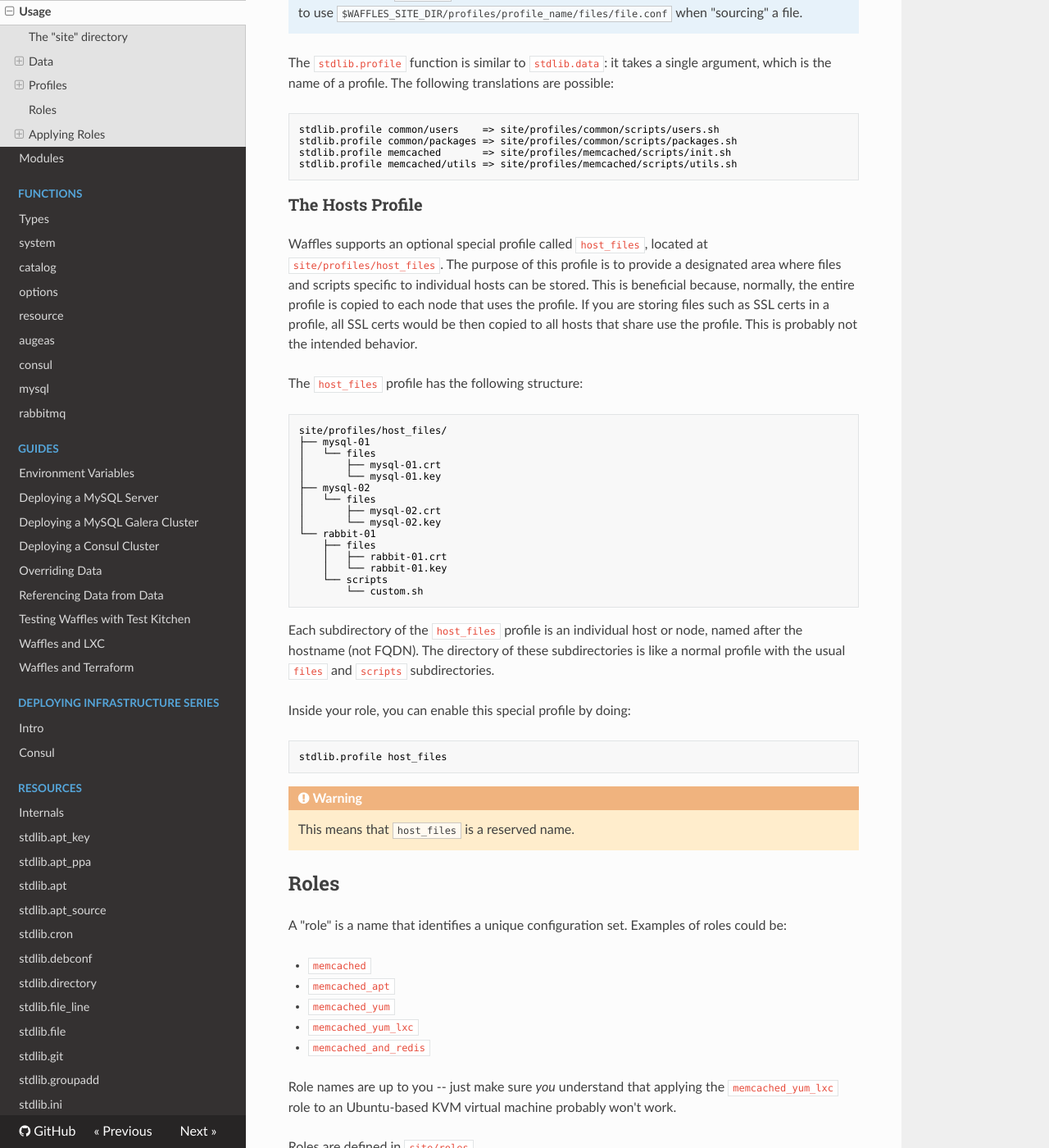
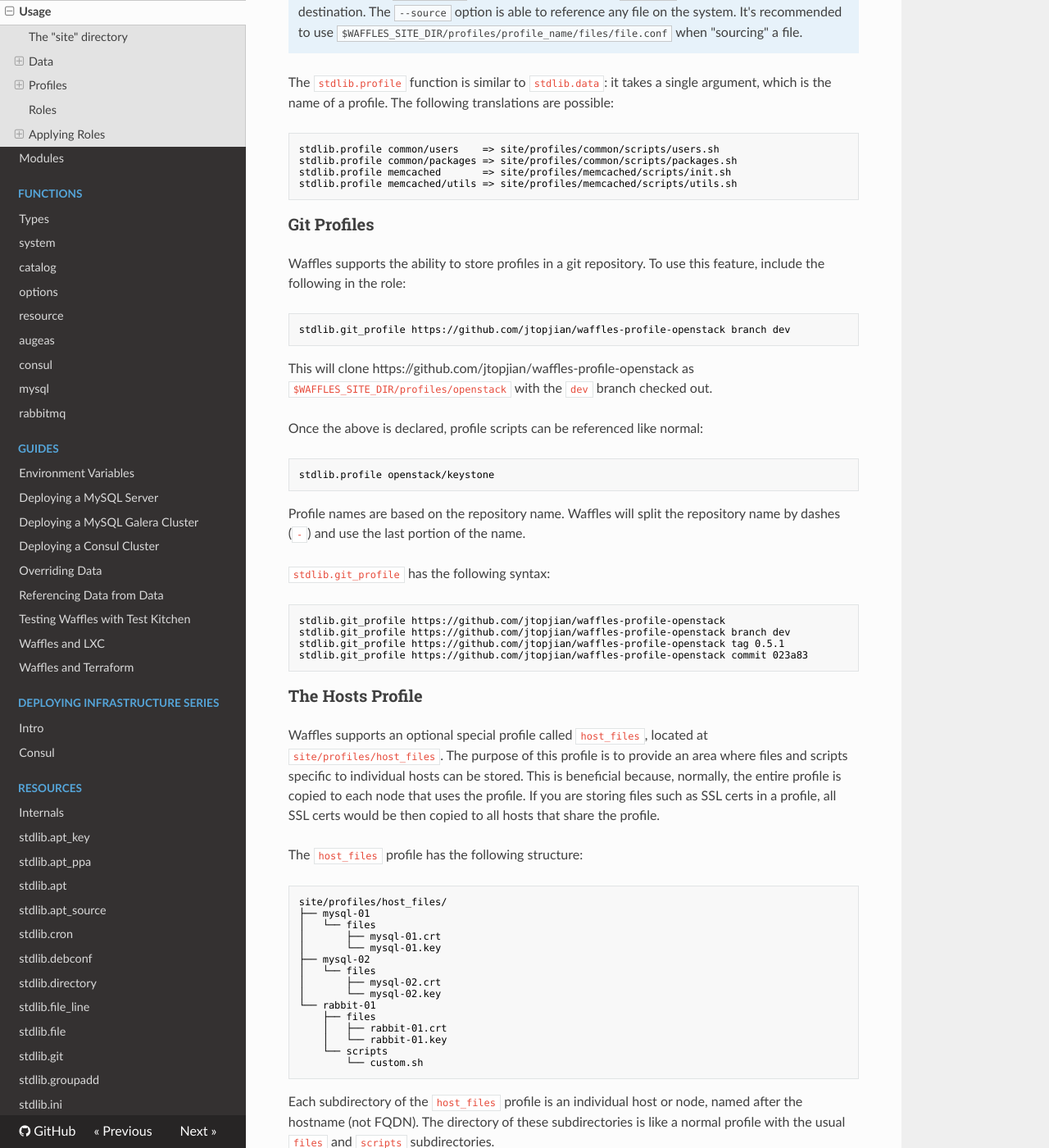
Before and after one commit to wffls/waffles, an MkDocs documentation site: the page built from docs/usage.md, in a window 1280 px wide and 1400 px high, scrolled down 3355 px. Shown: the whole window at 82% size. Built offline with MkDocs 1.6.1, drawn with Linux system fonts in a browser that asks for light colours; nearby versions of some CDN libraries; old or Windows-style settings are respelled for this version of MkDocs.

Commit message:
Git Profile support

````diff
--- a/docs/usage.md
+++ b/docs/usage.md
@@ -123,9 +123,36 @@ stdlib.profile memcached       => site/profiles/memcached/scripts/init.sh
 stdlib.profile memcached/utils => site/profiles/memcached/scripts/utils.sh
 ```
 
+### Git Profiles
+
+Waffles supports the ability to store profiles in a git repository. To use this feature, include the following in the role:
+
+```shell
+stdlib.git_profile https://github.com/jtopjian/waffles-profile-openstack branch dev
+```
+
+This will clone https://github.com/jtopjian/waffles-profile-openstack as `$WAFFLES_SITE_DIR/profiles/openstack` with the `dev` branch checked out.
+
+Once the above is declared, profile scripts can be referenced like normal:
+
+```shell
+stdlib.profile openstack/keystone
+```
+
+Profile names are based on the repository name. Waffles will split the repository name by dashes (`-`) and use the last portion of the name.
+
+`stdlib.git_profile` has the following syntax:
+
+```
+stdlib.git_profile https://github.com/jtopjian/waffles-profile-openstack
+stdlib.git_profile https://github.com/jtopjian/waffles-profile-openstack branch dev
+stdlib.git_profile https://github.com/jtopjian/waffles-profile-openstack tag 0.5.1
+stdlib.git_profile https://github.com/jtopjian/waffles-profile-openstack commit 023a83
+```
+
 ### The Hosts Profile
 
-Waffles supports an optional special profile called `host_files`, located at `site/profiles/host_files`. The purpose of this profile is to provide a designated area where files and scripts specific to individual hosts can be stored. This is beneficial because, normally, the entire profile is copied to each node that uses the profile. If you are storing files such as SSL certs in a profile, all SSL certs would be then copied to all hosts that share use the profile. This is probably not the intended behavior.
+Waffles supports an optional special profile called `host_files`, located at `site/profiles/host_files`. The purpose of this profile is to provide an area where files and scripts specific to individual hosts can be stored. This is beneficial because, normally, the entire profile is copied to each node that uses the profile. If you are storing files such as SSL certs in a profile, all SSL certs would be then copied to all hosts that share the profile.
 
 The `host_files` profile has the following structure:
 
````
Also changed, not shown: docs/functions/system.md (+19 -0 lines), 1 other file.
